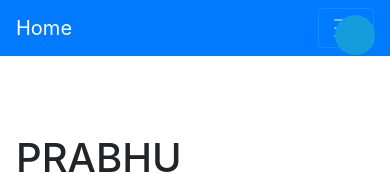
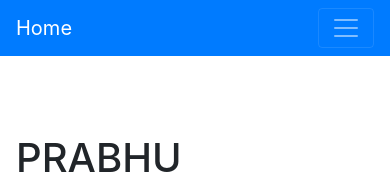
Before and after one commit to PrabhuSD/PrabhuSD.github.io, a website with bundled scripts: page index.html in a window 390 px wide. Shown: the top 174 px of the page. Built offline with nearby package versions, Linux system fonts and the light colour scheme; a web font is replaced by a local one.

Commit message:
Update index.html

```diff
--- a/index.html
+++ b/index.html
@@ -30,8 +30,7 @@
   </head>
 
   <body id="page-top">
-  <!-- ======= Mobile nav toggle button ======= -->
-  <i class="bi bi-list mobile-nav-toggle d-xl-none"></i>
+
 
     <nav class="navbar navbar-expand-lg navbar-dark bg-primary fixed-top" id="sideNav">
       <a class="navbar-brand js-scroll-trigger" href="#page-top">
```
